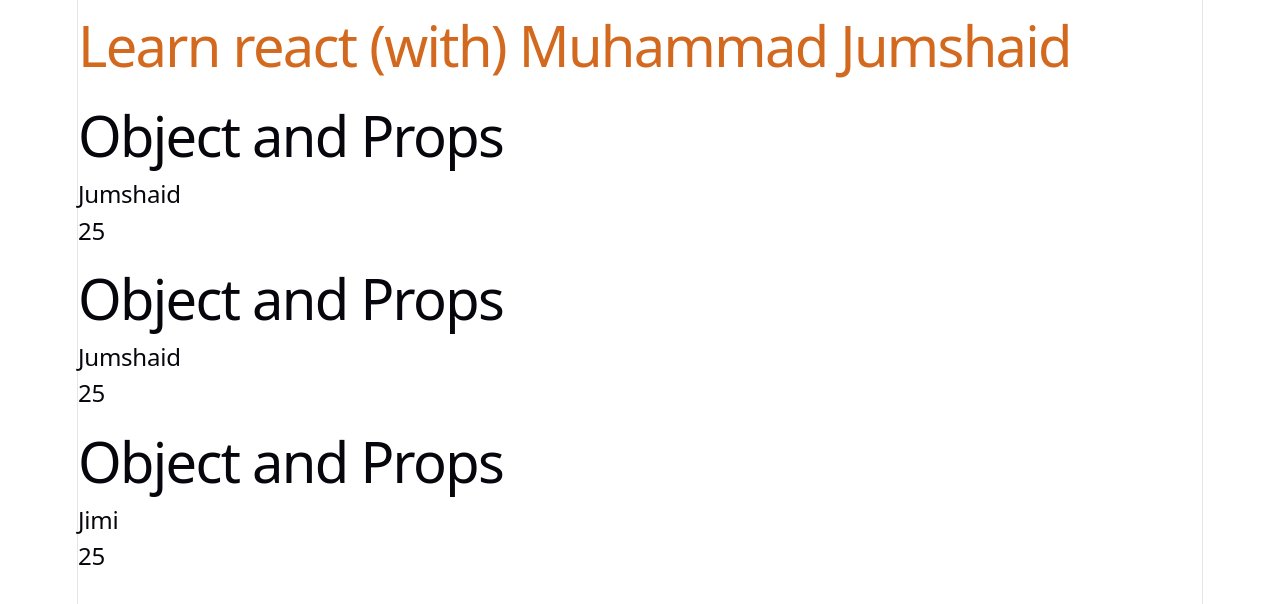
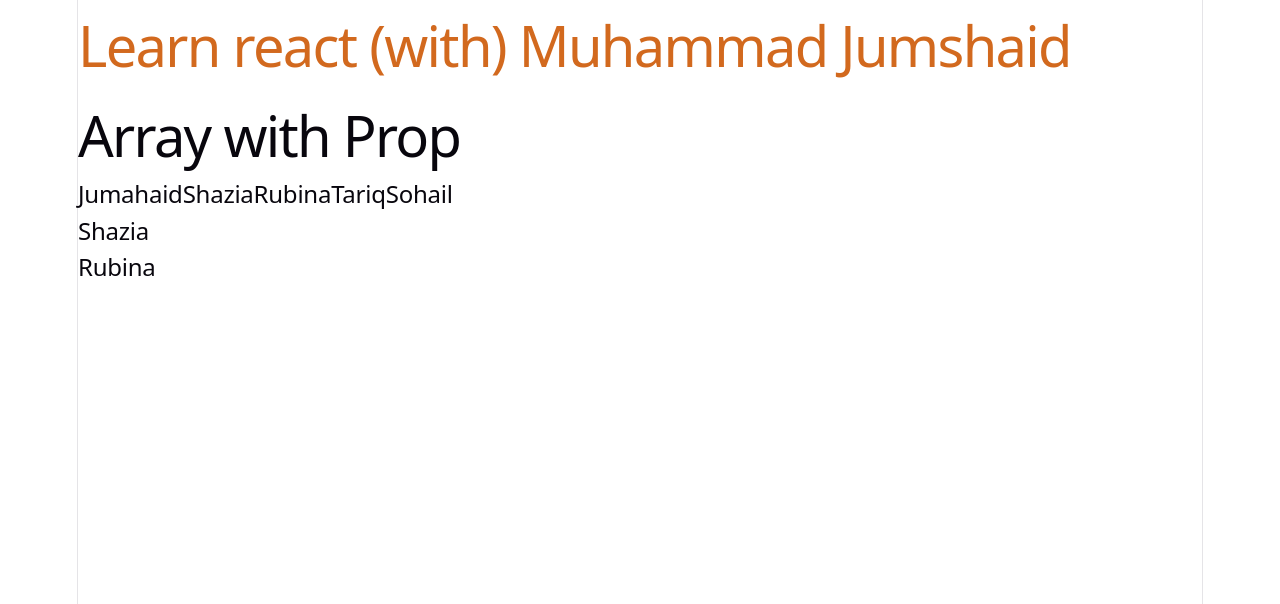
Before and after one commit to MuhammadJumshaid/Jumshaid-reactcode, a React (Vite) app: page / in a window 1280 px wide. Shown: the top 604 px of the page. Built offline with nearby package versions, Linux system fonts and the light colour scheme.

Commit message:
20260626/27_Passing Array as Props

```diff
--- a/src/App.jsx
+++ b/src/App.jsx
@@ -1,5 +1,6 @@
 
 import './App.css'
+import ArrayProps from './ArrayProps'
 import ObjectProps from './ObjectProps'
 // import Assignment_3 from './Assignment_3'
 // import PropsInReact from './PropsInReact'
@@ -15,24 +16,26 @@
 function App() {
 //  let myName = "Muhammad Jumshaid"
 
-const employee = {
-  empName : "Jumshaid",
-  empSalary : 12000,
-  empAge : 25,
-  empMail : "jimi@gmail.com"
-}
-const employee2 = {
-  empName : "Jumshaid",
-  empSalary : 12000,
-  empAge : 25,
-  empMail : "jimi@gmail.com"
-}
-const employee3 = {
-  empName : "Jimi",
-  empSalary : 12000,
-  empAge : 25,
-  empMail : "jimi@gmail.com"
-}
+// const employee = {
+//   empName : "Jumshaid",
+//   empSalary : 12000,
+//   empAge : 25,
+//   empMail : "jimi@gmail.com"
+// }
+// const employee2 = {
+//   empName : "Jumshaid",
+//   empSalary : 12000,
+//   empAge : 25,
+//   empMail : "jimi@gmail.com"
+// }
+// const employee3 = {
+//   empName : "Jimi",
+//   empSalary : 12000,
+//   empAge : 25,
+//   empMail : "jimi@gmail.com"
+// }
+
+const empNames = ["Jumahaid", "Shazia", "Rubina", "Tariq","Sohail"]
   return (
     <>
    <h1 style={{color : 'chocolate' }}>Learn react (with) Muhammad Jumshaid</h1>
@@ -50,9 +53,13 @@
 {/* <PropsInReact myName="Jumshaid"/> */}
 {/* <PropsInReact myName={myName} age ={25} mail="jimikhan.1222@gmail.com" addrs= {"Mohalla Sherani wala"}/> */}
 
-<ObjectProps user = {employee}/>
+{/* <ObjectProps user = {employee}/>
 <ObjectProps user = {employee2}/>
-<ObjectProps user = {employee3}/>
+<ObjectProps user = {employee3}/> */}
+
+
+
+<ArrayProps emplyoeeName = {empNames}/>
    </>
   )
 }
--- /dev/null
+++ b/src/ArrayProps.jsx
@@ -0,0 +1,19 @@
+import React from 'react'
+
+const ArrayProps = (props) => {
+// const ArrayProps = ({emplyoeeName}) => {
+    // console.log("props",emplyoeeName[0])
+  return (
+    <div>
+      <h1>Array with Prop</h1>
+      {/* <h2>{emplyoeeName}</h2>
+      <h2>{emplyoeeName[2]}</h2> */}
+      <h2>{props.emplyoeeName}</h2>
+      <h2>{props.emplyoeeName[1]}</h2>
+      <h2>{props.emplyoeeName[2]}</h2>
+
+    </div>
+  )
+}
+
+export default ArrayProps
```
